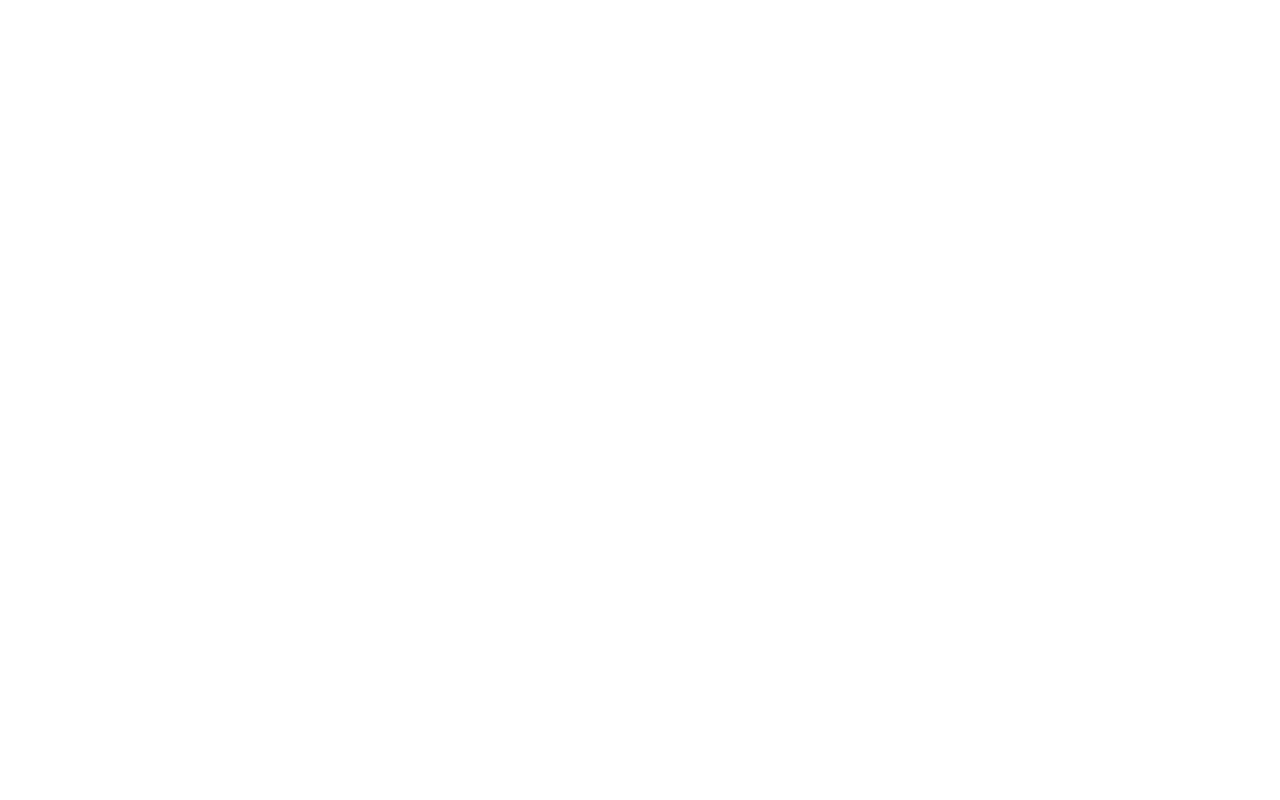
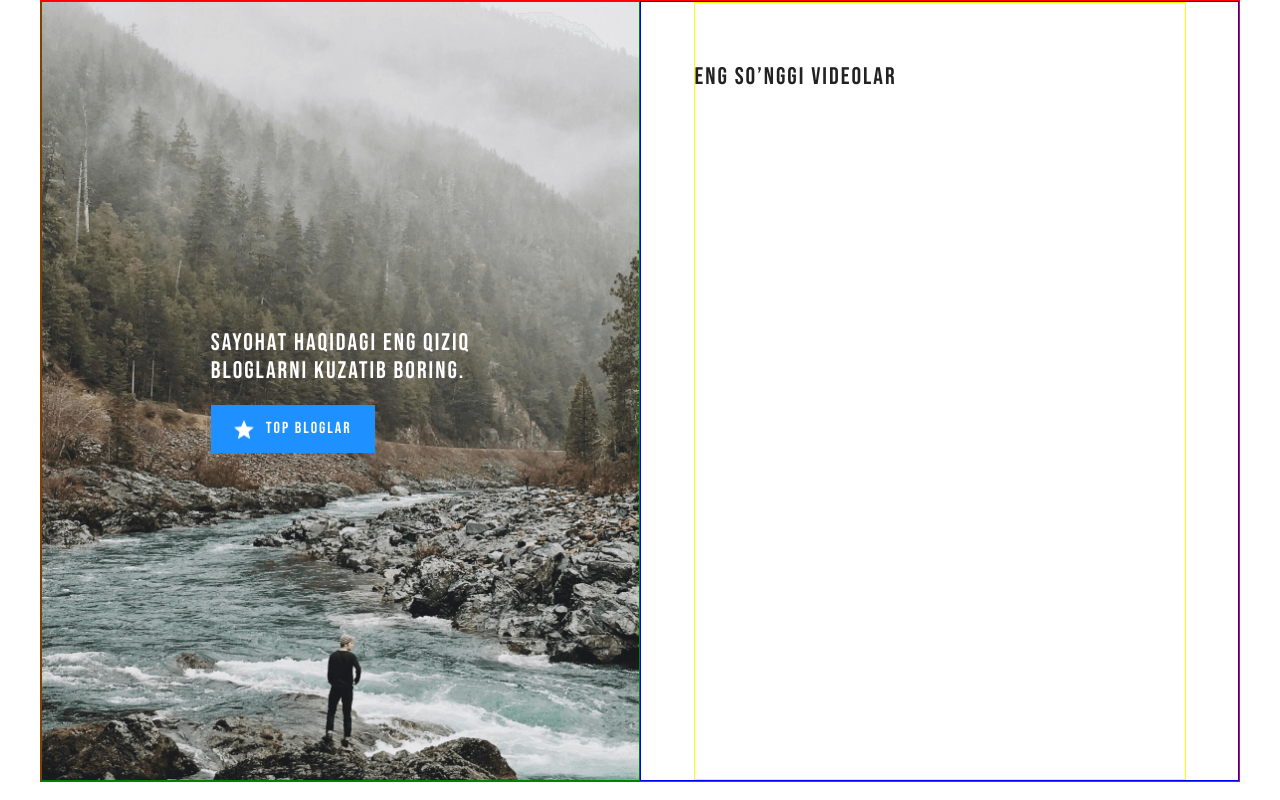
Before and after one commit to ShoxruxDevolopment/Articles, a plain HTML site: page Index.html in a window 1280 px wide. Drawn offline with Linux system fonts and the light colour scheme.

Commit message:
add title-cover and styles

```diff
--- a/Index.html
+++ b/Index.html
@@ -17,6 +17,23 @@
   <link rel="stylesheet" href="./css/style.css">
 </head>
 <body>
+<div class="site-wrapper">
+  <div class="left-head-page">
+    <div class="title-button">
+      <h1 class="about-trip-title">Sayohat haqidagi eng qiziq <br>
+      bloglarni kuzatib boring.</h1>
+      <a class="button-link" href="#">
+        <button class="top-blogs-button" type="button">
+        <span class="star-icon"></span>TOP BLOGLAR</button></a>
+    </div>
+  </div>
+  <div class="right-main-page">
+    <div class="container">
+      <h1 class="right-main-title">Eng so’nggi videolar</h1>
+    </div>
 
+  </div>
+
+</div>
 </body>
 </html>
--- a/css/style.css
+++ b/css/style.css
@@ -0,0 +1,87 @@
+*{
+  margin: 0;
+  padding: 0;
+  box-sizing: border-box;
+}
+.site-wrapper{
+  display: flex;
+
+  width: 1200px;
+  height: 782px;
+  margin: auto;
+  border: 1px solid red;
+}
+.left-head-page{
+  display: flex;
+  flex-direction: column;
+  align-items: center;
+  justify-content: center;
+  width: 50%;
+  height: 100%;
+  border:1px solid green;
+  background-image: url(../img/bg.png);
+  background-repeat: no-repeat;
+  background-size: cover;
+  background-position: center center;
+}
+.about-trip-title{
+font-size: 24px;
+line-height: 28px;
+letter-spacing: 2px;
+font-family: "Bebas Neue", sans-serif;
+font-weight: 400;
+color: #fff;
+}
+.top-blogs-button{
+  display: flex;
+  align-items:center;
+  justify-content: center;
+  width: 164px;
+  height: 48px;
+  background-color: #1E90FF;
+  color:#fff;
+  font-size: 16px;
+  line-height: 24px;
+  letter-spacing: 2px;
+  font-family: "Bebas Neue", sans-serif;
+  font-weight: 400;
+  border: none;
+  margin-top: 20px;
+  cursor: pointer;
+
+}
+.button-link{
+  text-decoration: none;
+}
+.star-icon{
+display: inline-block;
+margin-right: 12px;
+width: 20px;
+height: 19px;
+/* border: 1px solid red; */
+background-image: url(../img/star-icon.png);
+background-position: center center;
+background-repeat:no-repeat;
+background-size:cover;
+}
+.right-main-page{
+width: 50%;
+height: 100%;
+border: 1px solid blue;
+}
+.container{
+  width: 492px;
+  height: 100%;
+  margin: auto;
+  padding-top: 60px;
+  border:1px solid yellow;
+}
+.right-main-title{
+font-size: 24px;
+line-height: 28px;
+font-family: "Bebas Neue", sans-serif;
+font-weight: 400;
+font-style: inherit;
+letter-spacing: 2px;
+color:#222222;
+}
```
Also changed, not shown: img/star-icon.png (added).
